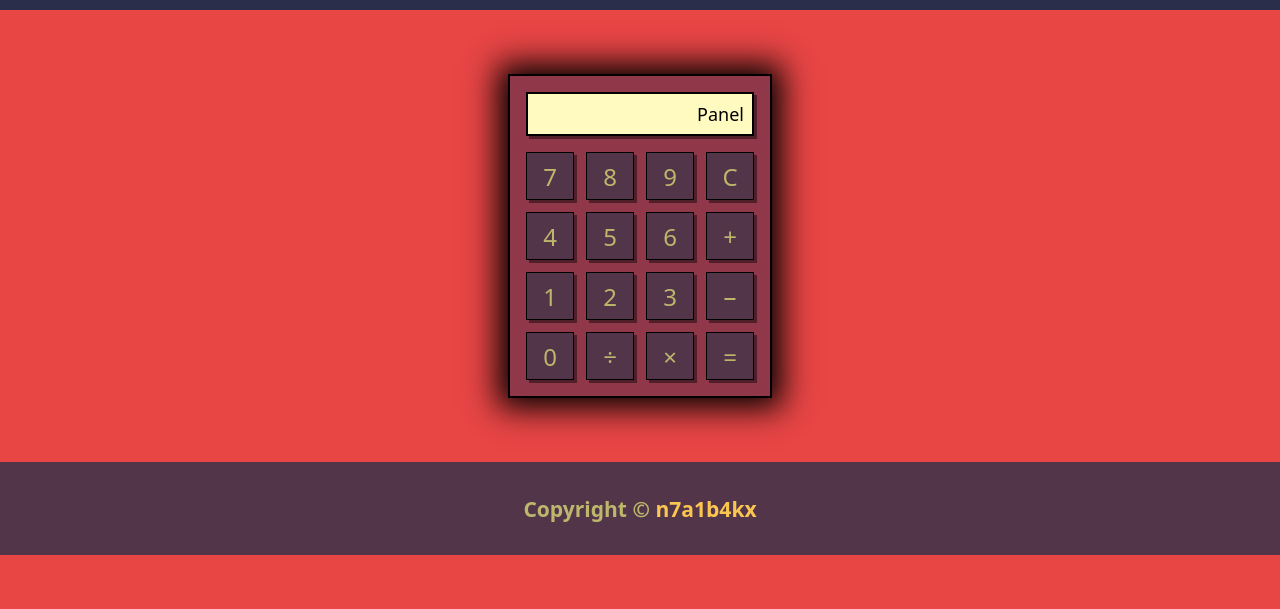
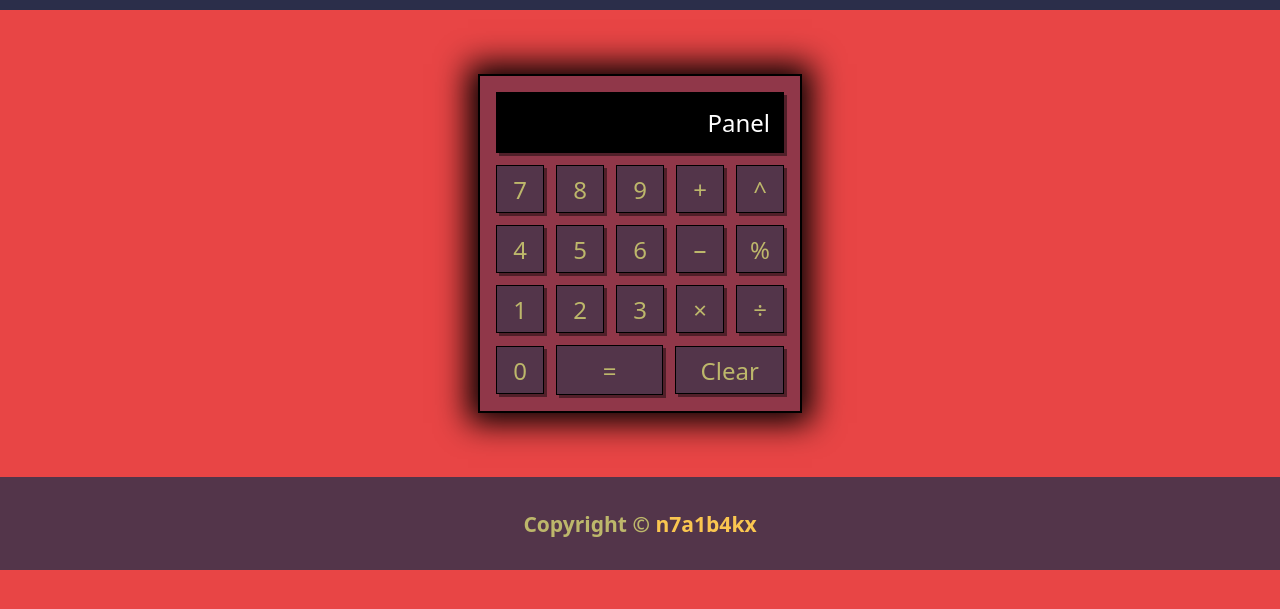
Before and after one commit to n7a1b4kx/calculator, a plain HTML site: page index.html in a window 1280 px wide. Shown: the part 119-728 px from the top of the page. Drawn offline with Linux system fonts and the light colour scheme; a web font is replaced by a local one.

Commit message:
fix: button layout and style it

```diff
--- a/index.html
+++ b/index.html
@@ -16,30 +16,38 @@
     </header>
     <main id="main">
         <div id="container">
-            <div id="calculator">
-                <div id="panel">
-                    Panel
+            <div id="calculator" class="wrapper">
+                <div class="row">
+                    <div id="panel">
+                        Panel
+                    </div>
                 </div>
-                <div class="button-container">
-                    <div class="numerical-button">
+                <div class="button-wrapper">
+                    <div class="row">
                         <button class="button" id="seven" type="button" value="seven">7</button>
                         <button class="button" id="eight" type="button" value="eight">8</button>
                         <button class="button" id="nine" type="button" value="nine">9</button>
+                        <button class="button" id="addition" type="button" value="addition">&#43;</button>
+                        <button class="button" id="power" type="button" value="power">&#94;</button>
+                    </div>
+                    <div class="row">
                         <button class="button" id="four" type="button" value="four">4</button>
                         <button class="button" id="five" type="button" value="five">5</button>
                         <button class="button" id="six" type="button" value="six">6</button>
+                        <button class="button" id="substract" type="button" value="substract">&#8722;</button>
+                        <button class="button" id="percent" type="button" value="percent">&#37;</button>
+                    </div>
+                    <div class="row">
                         <button class="button" id="one" type="button" value="one">1</button>
                         <button class="button" id="two" type="button" value="two">2</button>
                         <button class="button" id="three" type="button" value="three">3</button>
+                        <button class="button" id="multiply" type="button" value="multiply">&#215;</button>
+                        <button class="button" id="division" type="button" value="division">&#247;</button>
+                    </div>
+                    <div class="row">
                         <button class="button" id="zero" type="button" value="zero">0</button>
-                        <button class="button" id="division" type="button" value="division">&#247;</button>
-                        <button class="button" id="multiply" type="button" value="multiply">&#215;</button>
-                    </div>
-                    <div class="method-button">
-                        <button class="button" id="c" type="button" value="c">C</button>
-                        <button class="button" id="addition" type="button" value="addition">&#43;</button>
-                        <button class="button" id="substract" type="button" value="substract">&#8722;</button>
                         <button class="button" id="equal" type="button" value="equal">&#61;</button>
+                        <button class="button" id="clear" type="button" value="clear" class="floating-button">Clear</button>
                     </div>
                 </div>
             </div>
--- a/style.css
+++ b/style.css
@@ -41,43 +41,54 @@ body {
     text-decoration: none;
 }
 
+#container {
+    display: flex;
+    gap: 32px;
+}
+
 #calculator {
     display: flex;
     box-sizing: content-box;
     flex-direction: column;
     border: 2px solid #000000;
     padding: 16px;
+    gap: 12px;
     background-color: #903749;
     box-shadow: 0 0 30px 10px #000000;
 }
 
 #panel {
+    display: flex;
+    flex-grow: 3;
+    justify-content: flex-end;
     border: 2px solid #000000;
-    padding: 8px;
-    background-color: #fffabf;
-    font-size: 18px;
-    text-align: end;
-    margin-bottom: 16px;
+    padding: 12px;
+    background-color: #000000;
+    font-size: 24px;
     box-shadow: 3px 3px #00000070;
+    color: #ffffff;
 }
 
-.button-container {
-    display: flex;
+#clear {
+    flex-grow: 2;
+    width: 80px;
 }
 
-.numerical-button {
-    display: flex;
-    width: 180px;
-    flex-wrap: wrap;
+#equal {
+    box-sizing: content-box;
+    flex-grow: 4;
 }
 
-.numerical-button, .method-button {
+.row {
+    display: flex;
+    align-items: center;
     gap: 12px;
 }
 
-.method-button {
+.button-wrapper {
     display: flex;
     flex-direction: column;
+    gap: 12px;
 }
 
 .button {
@@ -94,13 +105,6 @@ body {
     box-shadow: 3px 3px #00000070;
 }
 
-#addition {
-    cursor: cell;
-}
-
-#subtract {
-    cursor: url('./substractRemove.png'), auto;
-}
 .button:hover {
     background-color: darkkhaki;
     color: #53354A;
```
